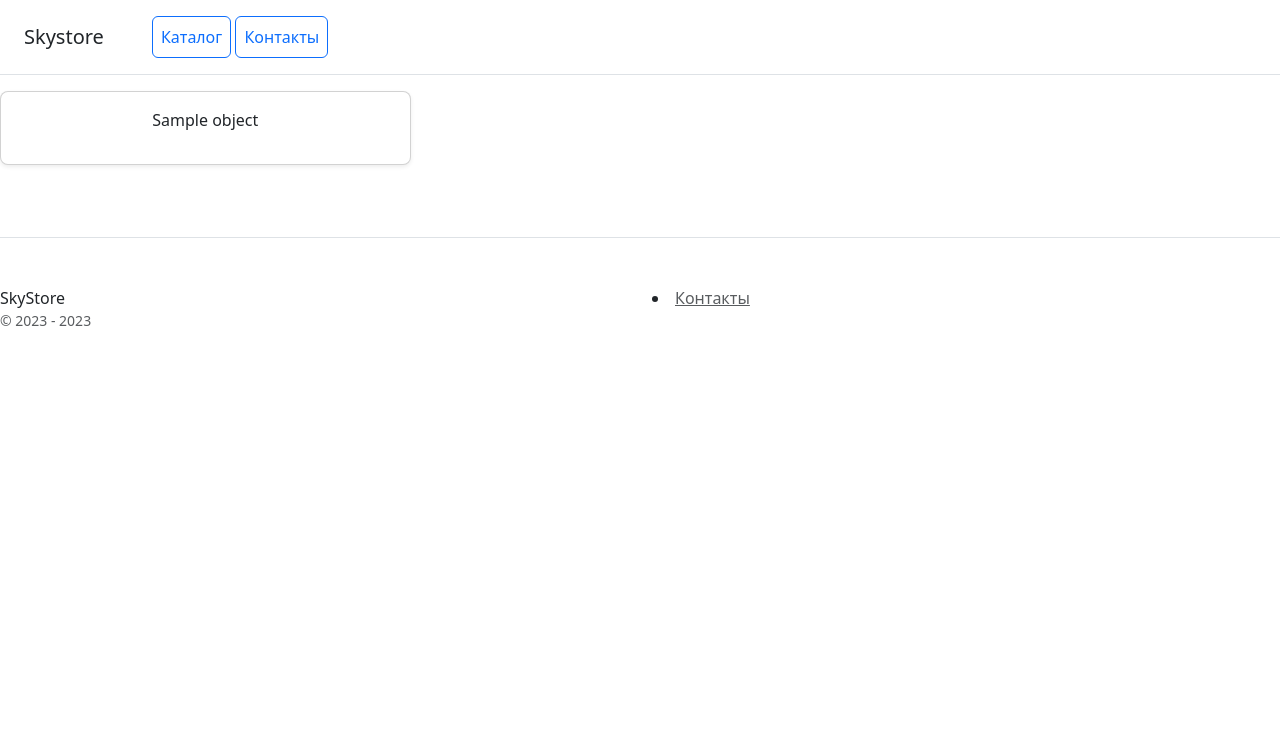
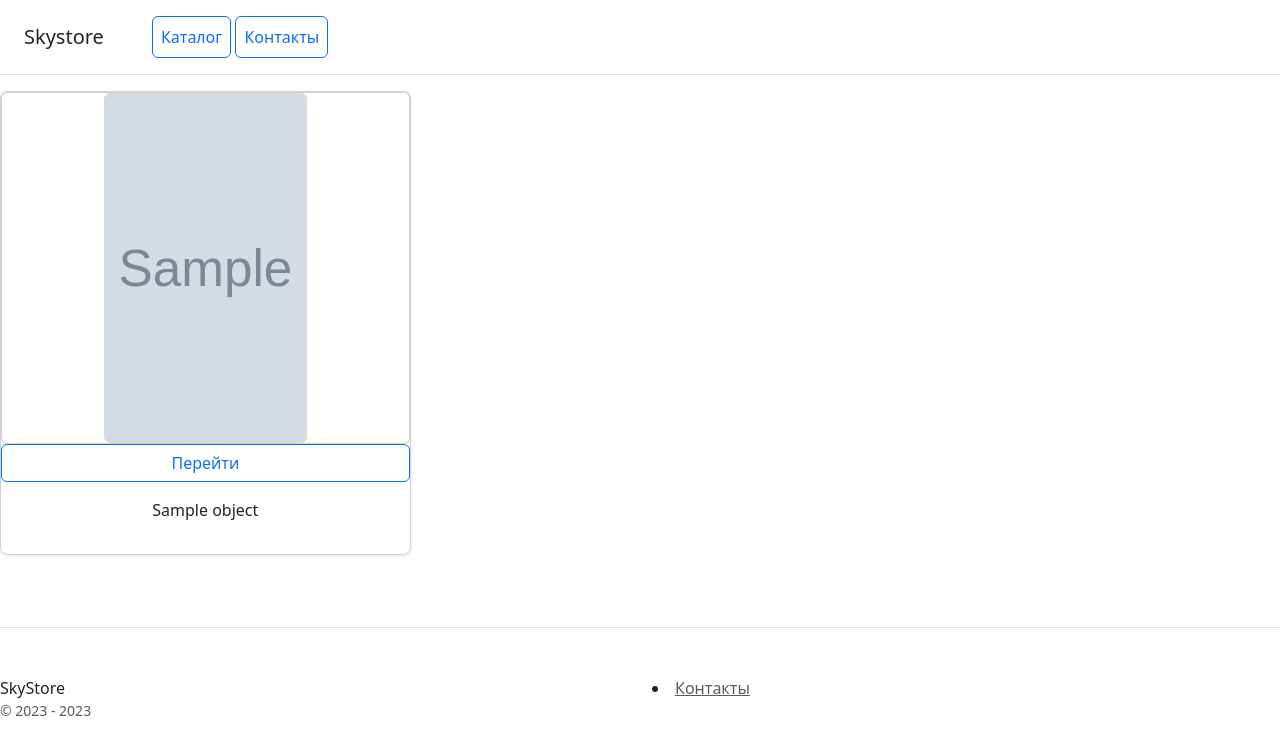
Before and after one commit to Abramov0Alexandr/django_learning, a Django app: template catalog/templates/catalog/homepage.html in a window 1280 px wide. Shown: the top 755 px of the page. Run offline with Django 4.2, Linux system fonts and the light colour scheme; the template is opened without the code that fills it: most values are stand-ins (such as "Sample title", 1, 10 or a date in 2020); grey boxes marked "Sample" are stand-in pictures; some libraries are stand-ins or nearby versions.

Commit message:
Небольшой рефакторинг шаблона

```diff
--- a/catalog/templates/catalog/homepage.html
+++ b/catalog/templates/catalog/homepage.html
@@ -101,6 +101,10 @@
 
 
 
+
+
+
+
 </style>
 
 
@@ -181,13 +185,42 @@
     </nav>
 </div>
 
+<!--<main>-->
+<!--    <div class="row row-cols-1 row-cols-md-3 mb-3 text-center">-->
+<!--        {% for object in object_list %}-->
+<!--        <div class="col">-->
+<!--            <div class="card mb-4 rounded-3 shadow-sm">-->
+
+<!--                <div class="card">-->
+<!--                    <img class="rounded mx-auto d-block" src="{{ object.image.url }}" alt="Product Image" width="50%"-->
+<!--                         height="350">-->
+<!--                </div>-->
+
+<!--                <button type="button" class="btn btn-primary btn-sm">Перейти</button>-->
+
+<!--                <div class="card-body">-->
+<!--                    <p class="card-text">{{ object }}</p>-->
+<!--                    <div class="d-flex justify-content-between align-items-center"></div>-->
+<!--                </div>-->
+<!--            </div>-->
+<!--        </div>-->
+<!--        {% endfor %}-->
+<!--    </div>-->
+
 <main>
-    <div class="row row-cols-1 row-cols-md-3 mb-3 text-center">
+    <div class="row mb-3 text-center">
         {% for object in object_list %}
-        <div class="col">
+        <div class="col-12 col-md-4">
             <div class="card mb-4 rounded-3 shadow-sm">
 
-                <div class="card-body">
+                <div class="card">
+                    <img class="rounded mx-auto d-block" src="{{ object.image.url }}" alt="Product Image" width="50%"
+                         height="350">
+                </div>
+
+                <button type="button" class="btn btn-outline-primary">Перейти</button>
+
+                <div class="card-body card-body-sm">
                     <p class="card-text">{{ object }}</p>
                     <div class="d-flex justify-content-between align-items-center"></div>
                 </div>
@@ -195,6 +228,7 @@
         </div>
         {% endfor %}
     </div>
+</main>
 
 
 </main>
```
